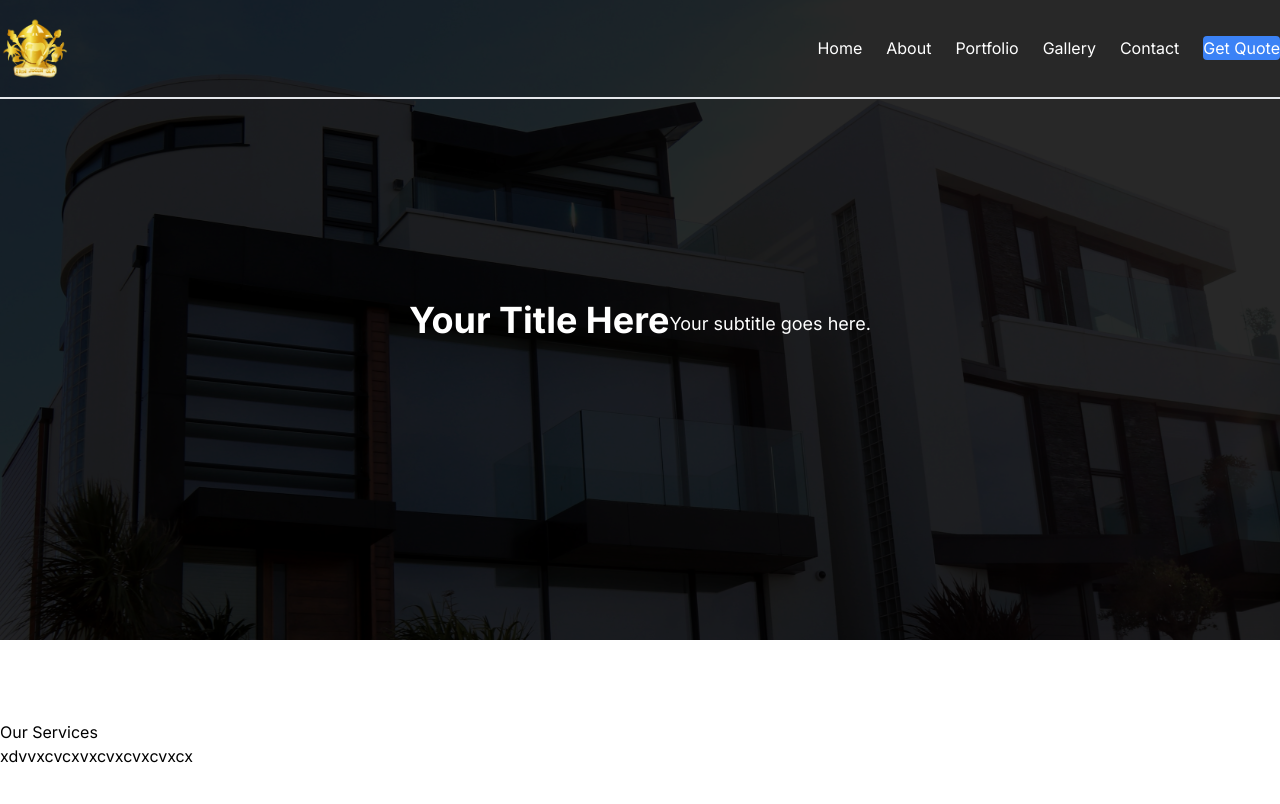
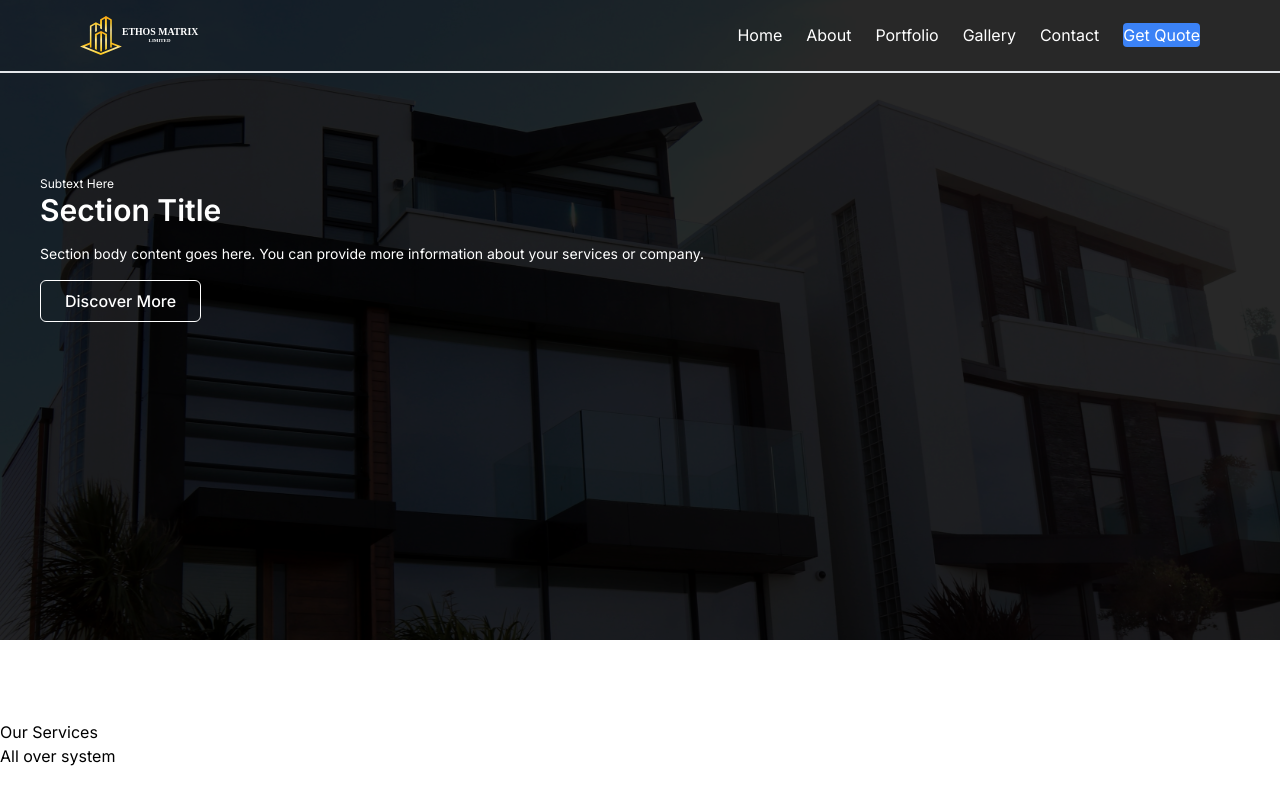
Before and after one commit to al3x991/EthosMatrixWebsite, a Next.js app: page / in a window 1280 px wide. Shown: the top 804 px of the page. Built offline with nearby package versions, Linux system fonts and the light colour scheme.

Commit message:
16082023 changes

```diff
--- a/app/components/Navbar.js
+++ b/app/components/Navbar.js
@@ -30,19 +30,19 @@ const Navbar = () => {
   return (
     <nav
 
-      className={`fixed  w-full z-50  transition-all duration-300 ${
+      className={`fixed  w-full sm:px-5 md:px-10 lg:px-20 z-50  transition-all duration-300 ${
         menuOpen && window.scrollY > 0 ? 'bg-white' : '',
         scrolling ? 'shadow-md  bg-white text-black' : 'bg-transparent border-b-2  text-white'
       }`}
     >
-      <div className="container mx-auto flex justify-between py-4">
+      <div className="container  flex justify-between py-4">
 
         <div className="flex items-center">
           <Image
-            src="/assets/images/logo.png" // Replace with your logo path
+            src={scrolling  ? '/assets/images/logoB.svg' : '/assets/images/logoW.svg'}
             alt="Logo"
-            width={70}
-            height={70}
+            width={120}
+            height={120}
           />
         </div>
         <div className="text-base hidden md:flex items-center space-x-6">
--- a/app/components/Services.js
+++ b/app/components/Services.js
@@ -4,7 +4,7 @@ const Services = () => {
   return (
     <div className='container my-20 mb-96'>
       <div className=''>Our Services</div>
-      <p> xdvvxcvcxvxcvxcvxcvxcx  </p>
+      <p> All over system </p>
     </div>
 
   )
--- a/app/components/hero.js
+++ b/app/components/hero.js
@@ -14,9 +14,17 @@ objectFit="cover"
 layout="fill"
 />
 <div className="absolute inset-0 bg-black backdrop-brightness-50 opacity-75"></div>
-<div className="absolute inset-0 flex items-center justify-center text-white text-center">
-<h1 className="text-4xl font-bold">Your Title Here</h1>
-<p className="mt-2 text-lg">Your subtitle goes here.</p>
+<div className="absolute inset-0 mt-44 flex items-left center text-white">
+<div className="max-w-3xl mx-auto ml-10">
+        <p className="text-xs">Subtext Here</p>
+        <h2 className="text-3xl font-semibold mb-4">Section Title</h2>
+        <p className="text-sm">
+          Section body content goes here. You can provide more information about your services or company.
+        </p>
+        <button className="border border-white text-white mt-4 px-6 py-2 rounded-md font-medium hover:bg-white hover:text-blue-500">
+          Discover More
+        </button>
+      </div>
 </div>
 </section>
 );
```
Also changed, not shown: public/assets/images/logoB.svg (added), public/assets/images/logoW.svg (added).
